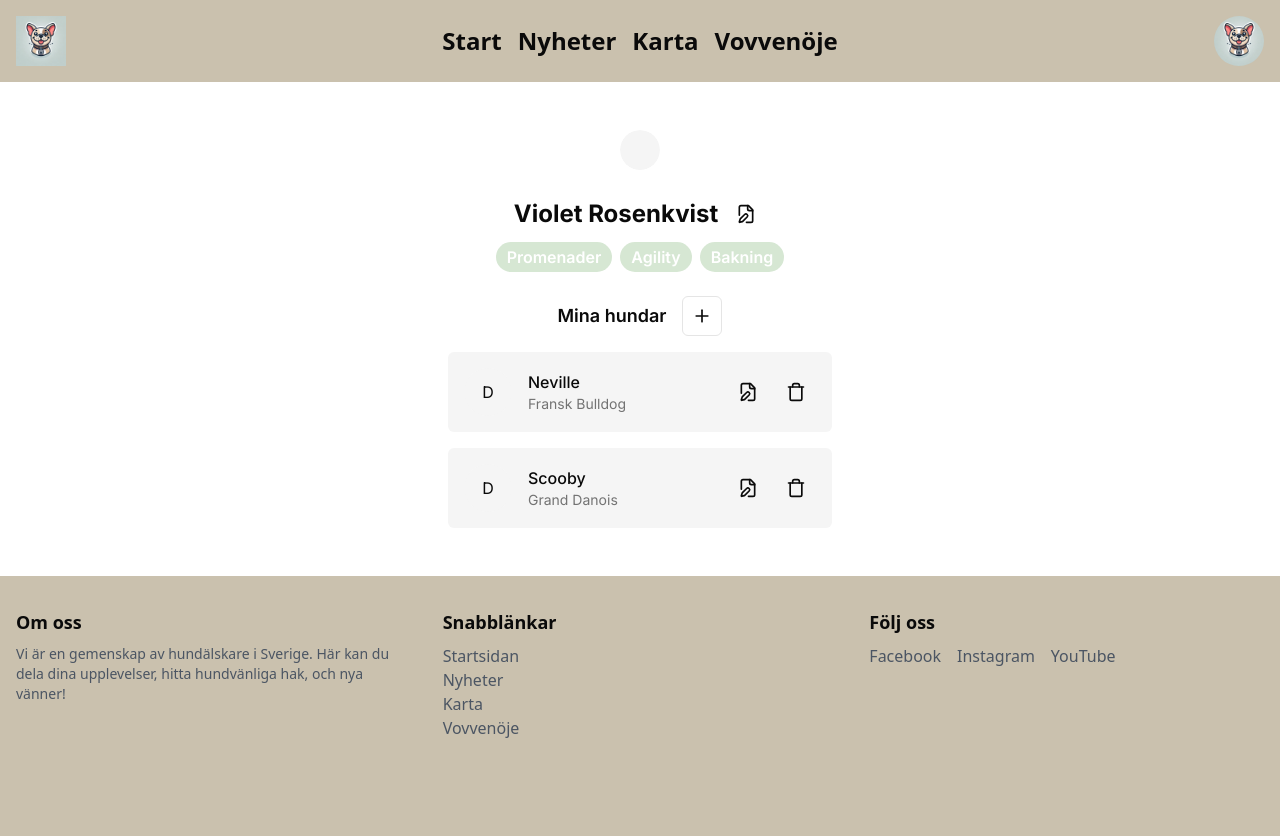
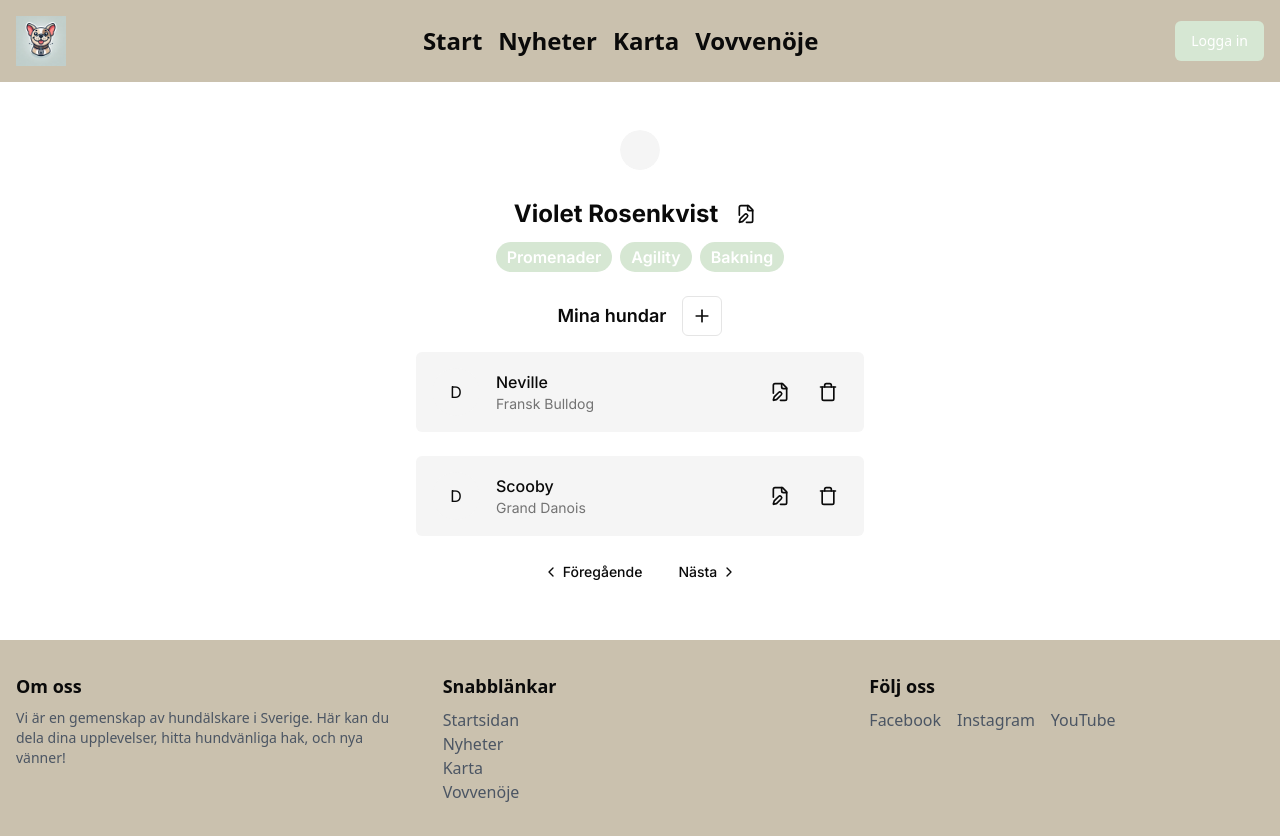
Before and after one commit to Hundhak/Hundhak-SSR-UI, a Next.js app: page /profile in a window 1280 px wide. Before the commit the page ends 800 px from the top, so only its background shows below. Built offline with nearby package versions, Linux system fonts and the light colour scheme.

Commit message:
Added auth context. #22

```diff
--- a/src/app/layout.jsx
+++ b/src/app/layout.jsx
@@ -2,6 +2,7 @@ import { Inter } from "next/font/google";
 import "./globals.css";
 import Header from "@/components/ui/header";
 import Footer from "@/components/ui/footer";
+import { AuthProvider } from "@/contexts/AuthContext";
 
 const inter = Inter({ subsets: ["latin"] });
 
@@ -14,9 +15,11 @@ export default function RootLayout({ children }) {
   return (
     <html lang="en">
       <body>
-        <Header />
-        <div className={`${inter.className} bg-white`}>{children}</div>
-        <Footer />
+        <AuthProvider>
+          <Header />
+          <div className={`${inter.className} bg-white`}>{children}</div>
+          <Footer />
+        </AuthProvider>
       </body>
     </html>
   );
--- a/src/app/login/page.jsx
+++ b/src/app/login/page.jsx
@@ -1,19 +1,25 @@
 "use client"
 
-import { useState } from "react"
 import LoginForm from "./components/login-form"
 import WelcomeMessage from "./components/welcome-message"
 import { Button } from "@/components/ui/button"
+import { useAuth } from "@/contexts/AuthContext"
 
 export default function Login() {
 
-  const [loggedIn, setLoginStatus] = useState(false)
+  const { isLoggedIn, login, logout } = useAuth()
 
   return (
     <div>
       <WelcomeMessage />
+      <div className="flex items-center justify-center py-8">
+        {isLoggedIn ? (
+          <Button variant="outline" className="bg-black text-white" onClick={logout}>Utvecklingsutloggning - Logga ut</Button>
+        ) : (
+          <Button variant="outline" className="bg-gray-400" onClick={login}>Utvecklingsinloggning - Logga in</Button>
+        )}
+      </div>
       <LoginForm />
-      <Button onClick={() => setLoginStatus(true)}>Utvecklingslogin - Testa loginfunktion</Button>
     </div>
   )
 }
--- /dev/null
+++ b/src/app/profile/components/dog-grid.jsx
@@ -0,0 +1,13 @@
+/**
+ * A grid for showing dogs.
+ */
+"use client"
+import ListCard from "./list-card"
+
+const DogGrid = ({ dogs, isAddingDog }) => {
+  return (
+    <div>
+
+    </div>
+  )
+}
--- a/src/app/profile/components/dog-list.jsx
+++ b/src/app/profile/components/dog-list.jsx
@@ -6,6 +6,16 @@ import { useCallback, useState } from "react"
 import { PlusIcon } from "lucide-react"
 import { Button } from "@/components/ui/button"
 import  ListCard  from "./list-card"
+import {
+  Pagination,
+  PaginationContent,
+  PaginationEllipsis,
+  PaginationItem,
+  PaginationLink,
+  PaginationNext,
+  PaginationPrevious,
+} from "@/components/ui/pagination"
+
 
 const DogList = ({ dogs, addDog, removeDog, editDog }) => {
   const [isAddingDog, setIsAddingDog] = useState(false)
@@ -27,6 +37,8 @@ const DogList = ({ dogs, addDog, removeDog, editDog }) => {
     editDog(index, { ...dogs[index], ...updatedDog })
   }
 
+  const totalDogs = dogs.length + (isAddingDog ? 1 : 0)
+
   return (
     <div>
       <div className="flex items-center justify-center space-x-4 mt-6">
@@ -36,7 +48,7 @@ const DogList = ({ dogs, addDog, removeDog, editDog }) => {
           <span className="sr-only">Lägg till</span>
         </Button>
       </div>
-      <ul className="mt-4 space-y-4">
+      <div className={`mt-4 grid gap-6 ${totalDogs < 4 ? 'grid-cols-1 max-w-md mx-auto' : 'md:grid-cols-2'}`}>
         {isAddingDog && (
           <ListCard
             isNew={true}
@@ -54,7 +66,17 @@ const DogList = ({ dogs, addDog, removeDog, editDog }) => {
             onSave={(updatedDog) => handleEditDog(index, updatedDog)}
           />
         ))}
-      </ul>
+      </div>
+      <Pagination className={"mt-4"}>
+        <PaginationContent>
+          <PaginationItem>
+            <PaginationPrevious />
+          </PaginationItem>
+          <PaginationItem>
+            <PaginationNext />
+          </PaginationItem>
+        </PaginationContent>
+      </Pagination>
     </div>
   )
 }
--- a/src/app/profile/page.jsx
+++ b/src/app/profile/page.jsx
@@ -39,7 +39,7 @@ export default function Profile() {
   }
 
   return (
-    <div className="mx-auto max-w-md px-4 py-12 sm:px-6 lg:px-8">
+    <div className="mx-auto max-w-m md:max-w-4xl lg:max-w-3xl px-4 py-12 sm:px-6 lg:px-8">
       <Header profile={profile} editProfile={editProfile}/>
       <DogList
         dogs={dogs}
--- a/src/components/ui/button.jsx
+++ b/src/components/ui/button.jsx
@@ -11,11 +11,11 @@ const buttonVariants = cva(
       variant: {
         default: "bg-primary text-primary-foreground hover:bg-primary/90",
         destructive:
-          "bg-destructive text-destructive-foreground hover:bg-destructive/80",
+          "bg-destructive text-destructive-foreground hover:bg-destructive/90",
         outline:
           "border border-input bg-background hover:bg-accent hover:text-accent-foreground",
         secondary:
-          "bg-secondary text-secondary-foreground hover:bg-secondary/70",
+          "bg-secondary text-secondary-foreground hover:bg-secondary/80",
         ghost: "hover:bg-accent hover:text-accent-foreground",
         link: "text-primary underline-offset-4 hover:underline",
       },
@@ -24,7 +24,6 @@ const buttonVariants = cva(
         sm: "h-9 rounded-md px-3",
         lg: "h-11 rounded-md px-8",
         icon: "h-10 w-10",
-        badge: "h-5 w-5 ml-2"
       },
     },
     defaultVariants: {
--- a/src/components/ui/header.jsx
+++ b/src/components/ui/header.jsx
@@ -8,13 +8,14 @@ import Image from 'next/image'
 import Navbar from './navbar'
 import ProfileButton from './profile-button'
 import Link from 'next/link'
+import { useAuth } from '@/contexts/AuthContext'
 
 const Header = () => {
 
-  const isLoggedIn = true //TO DO : Implement authentication & user service to enable account feature.
+  const { isLoggedIn } = useAuth()
 
   return (
-    <header className="p-4">
+    <header className="p-4 max-w-full">
       <div className="flex items-center justify-between">
         <Link href={'/'}>
           <Image src="/images/logo.png" alt="Logo" width={50} height={50} />
--- /dev/null
+++ b/src/components/ui/pagination.jsx
@@ -0,0 +1,100 @@
+import * as React from "react"
+import { ChevronLeft, ChevronRight, MoreHorizontal } from "lucide-react"
+
+import { cn } from "@/lib/utils"
+import { buttonVariants } from "@/components/ui/button";
+
+const Pagination = ({
+  className,
+  ...props
+}) => (
+  <nav
+    role="navigation"
+    aria-label="pagination"
+    className={cn("mx-auto flex w-full justify-center", className)}
+    {...props} />
+)
+Pagination.displayName = "Pagination"
+
+const PaginationContent = React.forwardRef(({ className, ...props }, ref) => (
+  <ul
+    ref={ref}
+    className={cn("flex flex-row items-center gap-1", className)}
+    {...props} />
+))
+PaginationContent.displayName = "PaginationContent"
+
+const PaginationItem = React.forwardRef(({ className, ...props }, ref) => (
+  <li ref={ref} className={cn("", className)} {...props} />
+))
+PaginationItem.displayName = "PaginationItem"
+
+const PaginationLink = ({
+  className,
+  isActive,
+  size = "icon",
+  ...props
+}) => (
+  <a
+    aria-current={isActive ? "page" : undefined}
+    className={cn(buttonVariants({
+      variant: isActive ? "outline" : "ghost",
+      size,
+    }), className)}
+    {...props} />
+)
+PaginationLink.displayName = "PaginationLink"
+
+const PaginationPrevious = ({
+  className,
+  ...props
+}) => (
+  <PaginationLink
+    aria-label="Go to previous page"
+    size="default"
+    className={cn("gap-1 pl-2.5", className)}
+    {...props}>
+    <ChevronLeft className="h-4 w-4" />
+    <span>Föregående</span>
+  </PaginationLink>
+)
+PaginationPrevious.displayName = "PaginationPrevious"
+
+const PaginationNext = ({
+  className,
+  ...props
+}) => (
+  <PaginationLink
+    aria-label="Go to next page"
+    size="default"
+    className={cn("gap-1 pr-2.5", className)}
+    {...props}>
+    <span>Nästa</span>
+    <ChevronRight className="h-4 w-4" />
+  </PaginationLink>
+)
+PaginationNext.displayName = "PaginationNext"
+
+const PaginationEllipsis = ({
+  className,
+  ...props
+}) => (
+  <span
+    aria-hidden
+    className={cn("flex h-9 w-9 items-center justify-center", className)}
+    {...props}>
+    <MoreHorizontal className="h-4 w-4" />
+    <span className="sr-only">More pages</span>
+  </span>
+)
+PaginationEllipsis.displayName = "PaginationEllipsis"
+
+export {
+  Pagination,
+  PaginationContent,
+  PaginationEllipsis,
+  PaginationItem,
+  PaginationLink,
+  PaginationNext,
+  PaginationPrevious,
+}
--- a/src/components/ui/profile-button.jsx
+++ b/src/components/ui/profile-button.jsx
@@ -1,8 +1,25 @@
+"use client"
 import Image from "next/image"
 import Link from "next/link"
 import { Button } from "./button"
+import { useAuth } from "@/contexts/AuthContext"
+import { useEffect, useState } from "react"
 
-const ProfileButton = ({ isLoggedIn, profileImageUrl }) => {
+const ProfileButton = ({ profileImageUrl }) => {
+
+  const { isLoggedIn } = useAuth()
+  const [mounted, setMounted] = useState(false)
+
+  useEffect(() => {
+    setMounted(true)
+  })
+
+  if(!mounted) return (
+    <div>
+      <div className="w-[50px]"></div>
+    </div>
+  )
+
   return (
     <div className="flex items-center">
       {isLoggedIn ? (
--- /dev/null
+++ b/src/contexts/AuthContext.js
@@ -0,0 +1,53 @@
+/**
+ * An authentication context for handling the state of the users logged in status.
+ */
+"use client"
+import { createContext, useState, useContext, useEffect } from "react"
+
+
+const AuthContext = createContext()
+
+/**
+ * An authcontext to be used for tracking and changing logged in status.
+ *
+ * @param {*} param0 Children objects.
+ * @returns {Object} Returns an AuthContext
+ */
+export function AuthProvider({ children }) {
+  const [isLoggedIn, setIsLoggedIn] = useState(false)
+
+  useEffect(() => {
+    //This will only run on the client side
+    const storedLoginState = localStorage.getItem('isLoggedIn')
+    if(storedLoginState) {
+      setIsLoggedIn(JSON.parse(storedLoginState))
+    }
+  })
+
+  //Sets the user as logged in
+  const login = () => {
+    setIsLoggedIn(true)
+    localStorage.setItem('isLoggedIn', JSON.stringify(true))
+  }
+
+  //Sets the user as logged out
+  const logout = () => {
+    setIsLoggedIn(false)
+    localStorage.setItem('isLoggedIn', JSON.stringify(false))
+  }
+
+  return (
+    <AuthContext.Provider value={{ isLoggedIn, login, logout }}>
+      {children}
+    </AuthContext.Provider>
+  )
+}
+
+/**
+ * Use for tracking and changing the auth status globally.
+ *
+ * @returns {Object} Returns an AuthContext
+ */
+export function useAuth() {
+  return useContext(AuthContext)
+}
```
